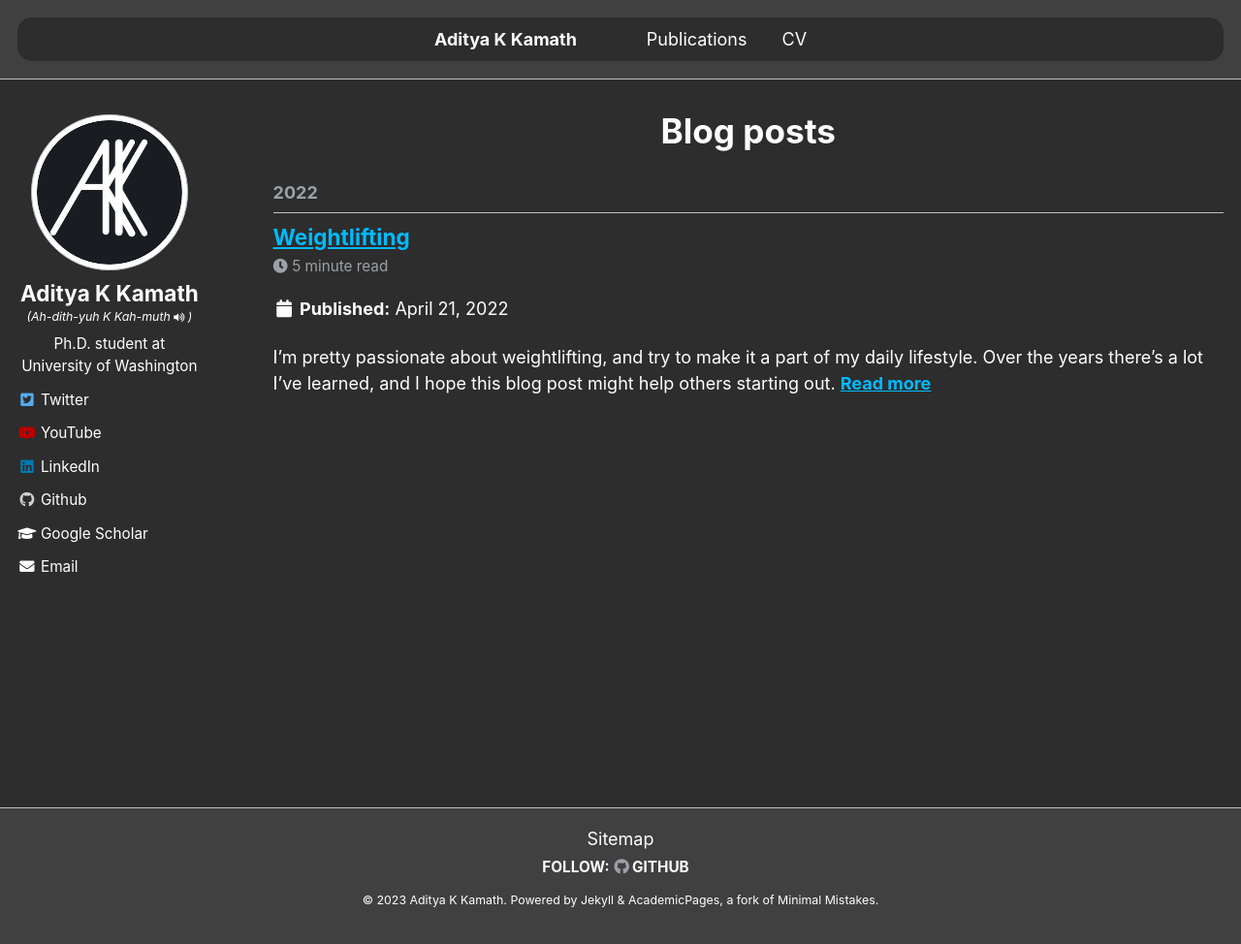
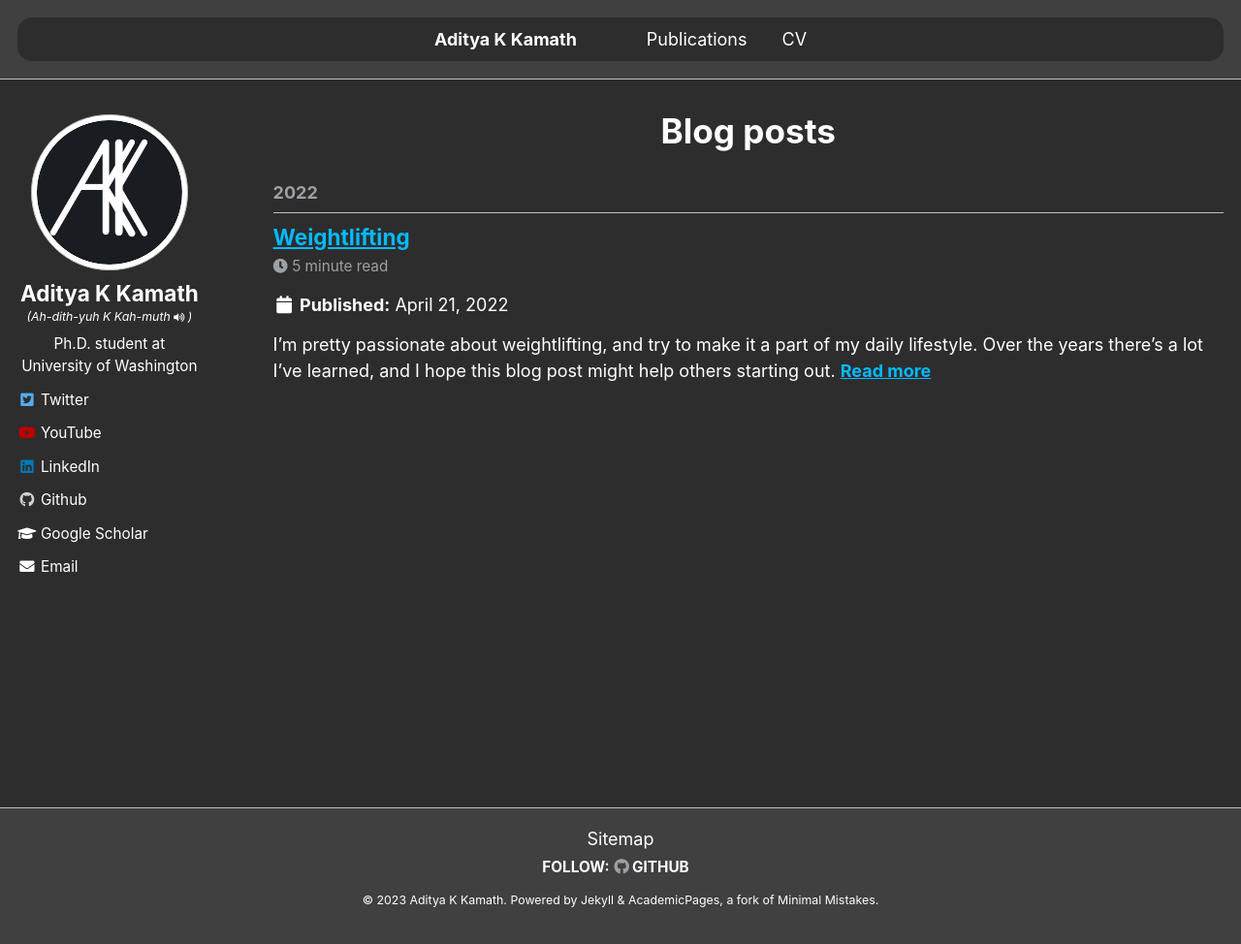
Before and after one commit to AKKamath/akkamath.github.io, a Jekyll site: the page built from _pages/blog.html, in a window 1280 px wide and 974 px high. Shown: the whole window at 97% size. Built offline with Jekyll 4.4.1, drawn with Linux system fonts in a browser that asks for light colours.

Commit message:
Reduce margins for list items slightly

```diff
--- a/_sass/_archive.scss
+++ b/_sass/_archive.scss
@@ -40,6 +40,7 @@
 }
 
 .archive__item-title {
+  margin-top: 0.8em;
   margin-bottom: 0.25em;
   font-family: $sans-serif-narrow;
 
--- a/_sass/_base.scss
+++ b/_sass/_base.scss
@@ -59,7 +59,8 @@
 }
 
 p {
-  margin-bottom: 1.3em;
+  margin-block-start: 0.8em;
+  margin-block-end: 0.8em;
 }
 
 u,
```
